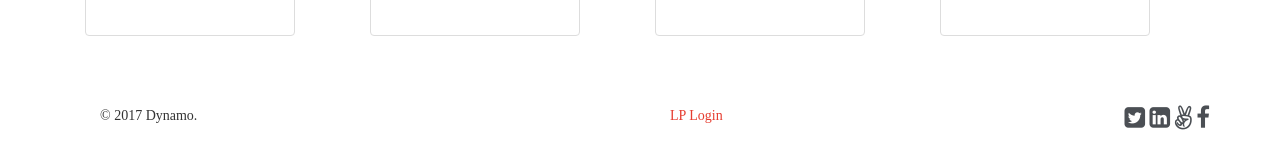
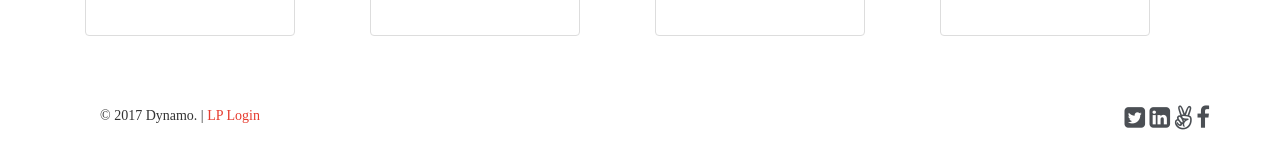
Before and after one commit to dynamovc/dynamovc.github.io, a Jekyll site: the page built from index.html, in a window 1280 px wide and 900 px high, scrolled down 746 px. Shown: the part 739-897 px from the top of the window. Built offline with Jekyll 4.4.1, drawn with Linux system fonts in a browser that asks for light colours; nearby versions of some CDN libraries; some web fonts are replaced.

Commit message:
link updates

```diff
--- a/_includes/footer.html
+++ b/_includes/footer.html
@@ -3,11 +3,11 @@
     <footer>
       <div class="container">
         <div class="col-xs-6">
-	  	  © 2017 Dynamo.
+	  	  © 2017 Dynamo. |
+	  	  <a href="https://esharesinc.com/accounts/login/" target="_blank">LP Login</a>
 	  	</div>
 
 	  	<div class="col-xs-6">
-	  		<a href="https://esharesinc.com/accounts/login/" target="_blank">LP Login</a>
 	  		<p class="pull-right" id ="social-icons">
 		  		<a href="http://twitter.com/thisisdynamo" target="_blank"><i class="fa fa-twitter-square fa-lg" aria-hidden="true"></i></a>
 
```
